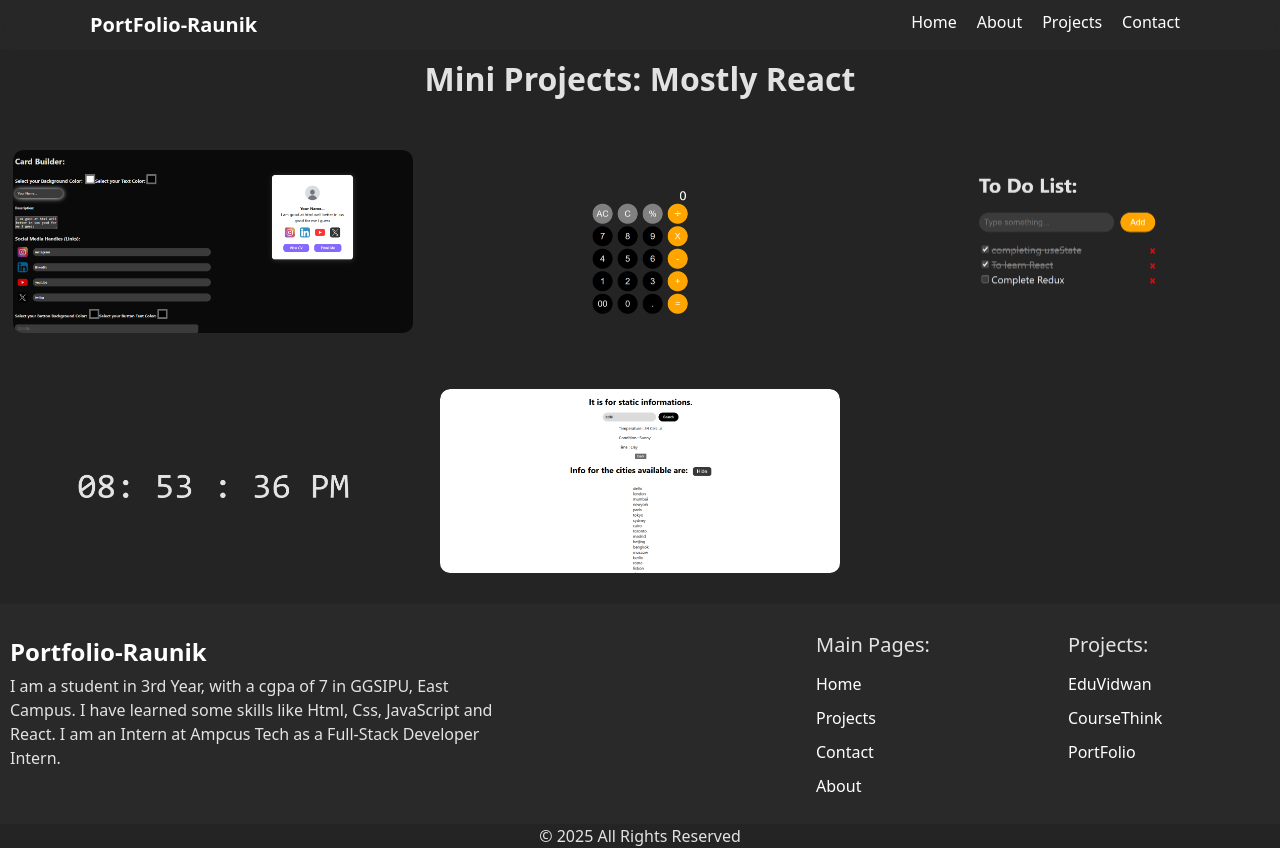
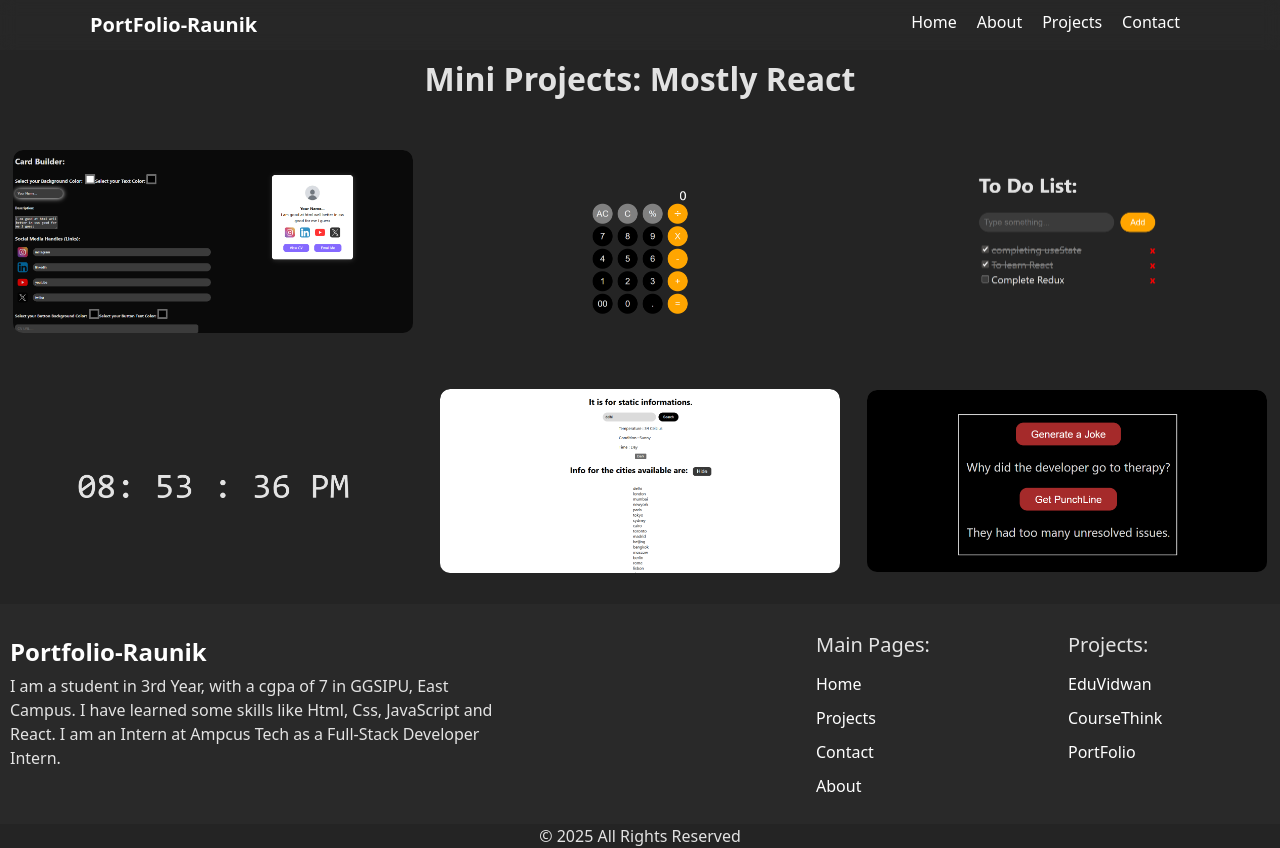
Before and after one commit to raunikdev/miniprojects, a React (Vite) app: page / in a window 1280 px wide. Built offline with nearby package versions, Linux system fonts and the light colour scheme.

Commit message:
added 6th project

```diff
--- a/src/App.jsx
+++ b/src/App.jsx
@@ -7,6 +7,7 @@ import Proj2 from './components/images/proj2.png';
 import Proj3 from './components/images/proj3.png';
 import Proj4 from './components/images/proj4.png';
 import Proj5 from './components/images/proj5.png';
+import Proj6 from './components/images/proj6.png';
 
 
 import './App.css'
@@ -46,11 +47,11 @@ function App() {
           link="https://staticweatherapp.vercel.app/"
           heading="Static Weather App"
           description="Tells you weather from it's static database"/>
-        {/* <Projects
-          image={Proj1}
-          link=""
-          heading="Still Working"
-          description="In Progress..."/> */}
+        <Projects
+          image={Proj6}
+          link="https://random-jokes-ivory-iota.vercel.app/"
+          heading="Random Jokes"
+          description="Shows random jokes on programming"/>
       </div>
 
       <Footer />
```
Also changed, not shown: src/components/images/proj6.png (added).
